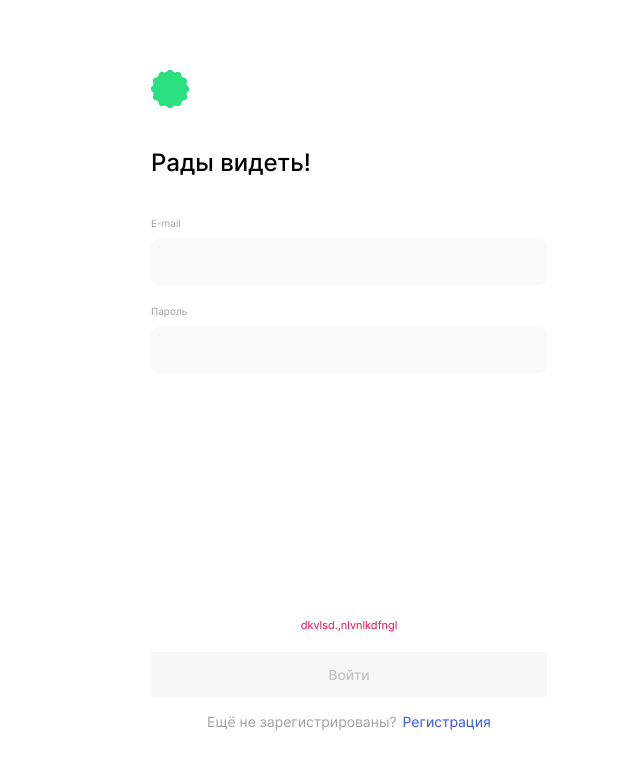
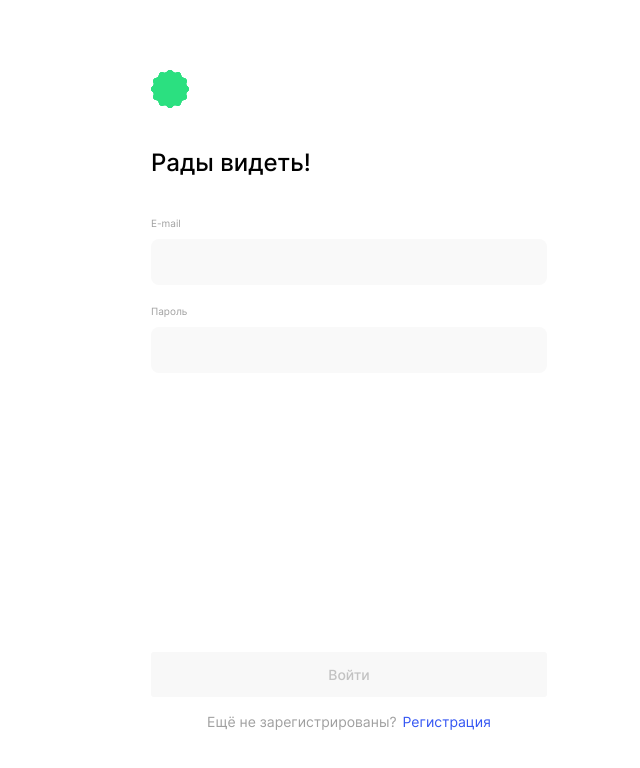
Before and after one commit to BorodkinaViktoriya/movies-explorer-frontend, a React (Create React App) app: page /signin in a window 1280 px wide. Shown: the top 768 px of the page, without its empty margins (291-931 px from the left). Built offline with nearby package versions, Linux system fonts and the light colour scheme; the HTML template or start-up script is replaced by a standard one.

Commit message:
login bugs

```diff
--- a/src/components/App/App.js
+++ b/src/components/App/App.js
@@ -1,6 +1,6 @@
 import './App.css';
 import React, {useState, useEffect} from 'react';
-import {Route, Switch, Redirect, useHistory} from 'react-router-dom';
+import {Route, Switch, Redirect, useHistory, useLocation} from 'react-router-dom';
 import Header from '../Header/Header';
 import Main from '../Main/Main';
 import Footer from '../Footer/Footer';
@@ -13,13 +13,14 @@ import SavedMovies from "../SavedMovies/SavedMovies";
 import ProtectedRoute from "../ProtectedRoute/ProtectedRoute";
 
 import {CurrentUserContext} from "../../contexts/CurrentUserContext";
-import {getToken, getUserData} from "../../utils/MainApi";
+import {authorize, getToken, getUserData} from "../../utils/MainApi";
 import allCards from '../../utils/Movies'
 import savedMovies from '../../utils/saved-movies'
 
 
 function App() {
   const history = useHistory();
+  const {pathname} = useLocation();
 
   const [currentUser, setCurrentUser] = useState({
     _id: "",
@@ -28,12 +29,43 @@ function App() {
   });
   const [loggedIn, setLoggedIn] = useState(false);
   const [initialMovies, setInitialMovies] = useState([]);
+  const [fetchErrorMessage, setFetchErrorMessage] = useState('');
 
   useEffect(() => {
     checkToken();
   }, []);
 
-  useEffect(() => {
+  function handleLogin({password, email}) {
+    authorize({password, email})
+      .then((res) => {
+        if (res) {
+          setLoggedIn(true);
+          localStorage.setItem('jwt', res.token);
+          getUserData().then((data) => {
+            console.log(data)
+            setCurrentUser(data);
+            setFetchErrorMessage('')
+            history.push('/movies')
+          }).catch((error) => {
+            console.log('ytghfdbkmysq njrty', error)
+            console.log(error.status)
+            if (error.status === 401) {
+              setFetchErrorMessage('401 При авторизации произошла ошибка. Токен не передан или передан не в том формате.')
+            }
+            setFetchErrorMessage('Пklnb')
+          })
+        }
+      })
+      .catch((err) => {
+        console.log(err)
+        if (err.status === 401) {
+          setFetchErrorMessage('Вы ввели неправильный логин или пароль')
+        }
+        setFetchErrorMessage('При авторизации произошла ошибка. Токен не передан или передан не в том формате.')
+      });
+  }
+
+  /* useEffect(() => {
      if (loggedIn) {
          getUserData().then ((data) => {
          setCurrentUser(data)
@@ -41,7 +73,7 @@ function App() {
        })
          .catch((err) => console.log('Ошибка при звгрузке данных c сервера'))
      }
-  }, [loggedIn])
+   }, [loggedIn])*/
 
   function checkToken() {
     const jwt = localStorage.getItem('jwt');
@@ -49,24 +81,27 @@ function App() {
       getToken(jwt)
         .then((res) => {
           if (res) {
+            if (!loggedIn) {
+              setLoggedIn(true);
+            }
+
+            history.push(pathname);
             console.log(res)
             setCurrentUser(res)
-            setLoggedIn(true);
-            history.push('/movies');
           }
         })
         .catch((err) => console.log(err));
     }
   }
 
-  useEffect(() => {
+  /*useEffect(() => {
     const storageMovies = JSON.parse(localStorage.getItem('movies'));
     if (storageMovies) {
       setInitialMovies(JSON.parse(storageMovies));
     } else {
 
     }
-  })
+  })*/
 
   /* useEffect(() => {
      checkToken()
@@ -127,8 +162,12 @@ function App() {
             loggedIn={loggedIn}
           />
           <Route path="/signin">
-            <Login setLoggedIn={setLoggedIn}
-                   setCurrentUser={setCurrentUser}/>
+            <Login
+              fetchErrorMessage={fetchErrorMessage}
+              loggedIn={loggedIn}
+              setLoggedIn={setLoggedIn}
+              setCurrentUser={setCurrentUser}
+              handleLogin={handleLogin}/>
           </Route>
           <Route path="/signup">
             <Register setLoggedIn={setLoggedIn}
--- a/src/components/Form/Form.js
+++ b/src/components/Form/Form.js
@@ -3,7 +3,7 @@ import {Link} from "react-router-dom";
 import headerLogo from "../../images/header-logo.svg";
 import React from "react";
 
-function Form({children, formTitle, buttonText, subText, linkText, link, onSubmit, isDisabled}) {
+function Form({children, formTitle, buttonText, subText, linkText, link, onSubmit, isDisabled, fetchErrorMessage}) {
 
 
   return (
@@ -15,7 +15,7 @@ function Form({children, formTitle, buttonText, subText, linkText, link, onSubmi
         <legend className="form__title">{formTitle}</legend>
         {children}
       </fieldset>
-      <p  className="form__fail">dkvlsd.,nlvnlkdfngl</p>
+      <p  className="form__fail">{fetchErrorMessage}</p>
       <button className="form__button" type="submit" disabled={isDisabled}>{buttonText}</button>
       <p className="form__sub-text">{subText}
         <a className="form__sub-link" href={link}>{linkText}</a>
--- a/src/components/Login/Login.js
+++ b/src/components/Login/Login.js
@@ -7,7 +7,7 @@ import useFormWithValidation from "../../hooks/useForm";
 import isEmail from 'validator/es/lib/isEmail';
 import {emailValidationErrorMessage} from "../../utils/constants";
 
-function Login({setLoggedIn, setCurrentUser}) {
+function Login({setLoggedIn, setCurrentUser, handleLogin, fetchErrorMessage}) {
   const history = useHistory();
   const {values, handleChange, resetFrom, errors, isValid} = useFormWithValidation({
     loginEmail: (value) => {
@@ -18,23 +18,25 @@ function Login({setLoggedIn, setCurrentUser}) {
     }
   });
 
-  function handleLogin(evt) {
+  function handleSubmit(evt) {
     evt.preventDefault();
+
+    handleLogin({password: values.loginPassword, email: values.loginEmail})
     console.log(values)
-    authorize({password: values.loginPassword, email: values.loginEmail})
+   /* authorize({password: values.loginPassword, email: values.loginEmail})
       .then((res) => {
         if (res) {
           setLoggedIn(true);
           localStorage.setItem('jwt', res.token);
           console.log({values})
           setCurrentUser();
-          /*setAuthorisationEmail(email);*/
+          /!*setAuthorisationEmail(email);*!/
           history.push('/movies')
         }
       })
       .catch(() => {
         console.log('job,rf ghb fdnjhbpfwbb')
-      });
+      });*/
   }
 
   return (
@@ -45,7 +47,9 @@ function Login({setLoggedIn, setCurrentUser}) {
             linkText={'Регистрация'}
             link={'/signup'}
             isDisabled={!isValid}
-            onSubmit={handleLogin}>
+            fetchErrorMessage={fetchErrorMessage}
+            onSubmit={handleSubmit}
+      >
         <label className="form__label">E-mail
           <input
             type="email" id="loginEmail" value={values.loginEmail || ''} onChange={handleChange}
--- a/src/components/Profile/Profile.css
+++ b/src/components/Profile/Profile.css
@@ -7,6 +7,7 @@
 }
 
 .profile__form {
+  max-width: 410px;
   height: 100%;
   display: flex;
   flex-direction: column;
@@ -48,6 +49,10 @@
   text-align: end;
 }
 
+.profile__input:invalid {
+  olor: #FF004C;;
+}
+
 .profile__button {
   margin-bottom: 16px;
   padding: 0;
@@ -70,6 +75,21 @@
   cursor: pointer;
 }
 
+.profile__button_type_save {
+  width: 100%;
+  height: 45px;
+  border: none;
+  background: #3456F3;
+  font-weight: 500;
+  font-size: 14px;
+  line-height: 17px;
+  color: #FFFFFF;
+  border-radius: 3px;
+  margin: 0;
+  transition: opacity .3s;
+}
+
+
 @media screen and (max-width: 800px) {
   .profile {
     padding: 236px 0 269px;
@@ -85,6 +105,10 @@
     padding: 70px 0 40px;
   }
 
+  .profile__form {
+    max-width: 260px;
+  }
+
   .profile__fieldset {
     width: 260px;
   }
--- a/src/components/Profile/Profile.js
+++ b/src/components/Profile/Profile.js
@@ -8,7 +8,8 @@ function Profile() {
   const currentUser = React.useContext(CurrentUserContext);
   const [userName, setUserName] = React.useState(currentUser.name);
   const [userEmail, setUserEmail] = React.useState(currentUser.email);
-  const {values, handleInputChange, setValues} = useFormWithValidation();
+  const [isEditing, setIsEditing] = React.useState(false);
+
   /* React.useEffect(() => {
      if (currentUser) {
        setValues({name:currentUser.name, email:currentUser.email });
@@ -21,6 +22,11 @@ function Profile() {
       setUserEmail(currentUser.email);
     }
   }, [currentUser]);
+
+  function  handleEditing() {
+    setIsEditing(true)
+
+  }
   return (
     <>
       <Header isDark={false} loggedIn={true}/>
@@ -30,20 +36,26 @@ function Profile() {
             <legend className="profile__title">Привет, {userName}!</legend>
             <label className="profile__label">Имя
               <input
-                type="name" value={userName|| ''}
+                type="name" value={userName || ''}
                 className="profile__input"
                 name="userName" required minLength="2" maxLength="40"
               />
             </label>
             <label className="profile__label">E-mail
               <input
-                type="email" name="userEmail" value={userEmail||''}
+                type="email" name="userEmail" value={userEmail || ''}
                 className="profile__input" required minLength="2" maxLength="40"
               ></input>
             </label>
           </fieldset>
-          <button className="profile__button" type="submit">Редактировать</button>
-          <button className="profile__button profile__button_type_out">Выйти из аккаунта</button>
+          {isEditing
+            ? <button className="profile__button profile__button_type_save" type="submit">Сохранить</button>
+            : (
+              <>
+                <button className="profile__button" onClick={handleEditing} type="button">Редактировать</button>
+                <button className="profile__button profile__button_type_out" type="button">Выйти из аккаунта</button>
+              </>
+            )}
         </form>
       </div>
     </>
--- a/src/utils/MainApi.js
+++ b/src/utils/MainApi.js
@@ -4,7 +4,7 @@ const handleResponse = (res) => {
   if (res.ok) {
     return res.json()
   }
-  return Promise.reject(`Ошибка: ${res.status}`);
+  return Promise.reject(res);
 }
 
 export const register = ({name, password, email}) => {
@@ -44,7 +44,7 @@ export const getToken = (token) => {
   return fetch(`${BASE_URL}/users/me `, {
     headers: {
       'Content-Type': 'application/json',
-      'Authorization': `Bearer ${localStorage.getItem('jwt')}`,
+      'Authorization': `Bearer ${localStorage.getItem('ss12121')}`,
     }
   })
     .then((res) => handleResponse(res));
```
Also changed, not shown: src/components/Register/Register.js (+10 -8 lines). Lines whose indentation alone changed are shown as unchanged.
